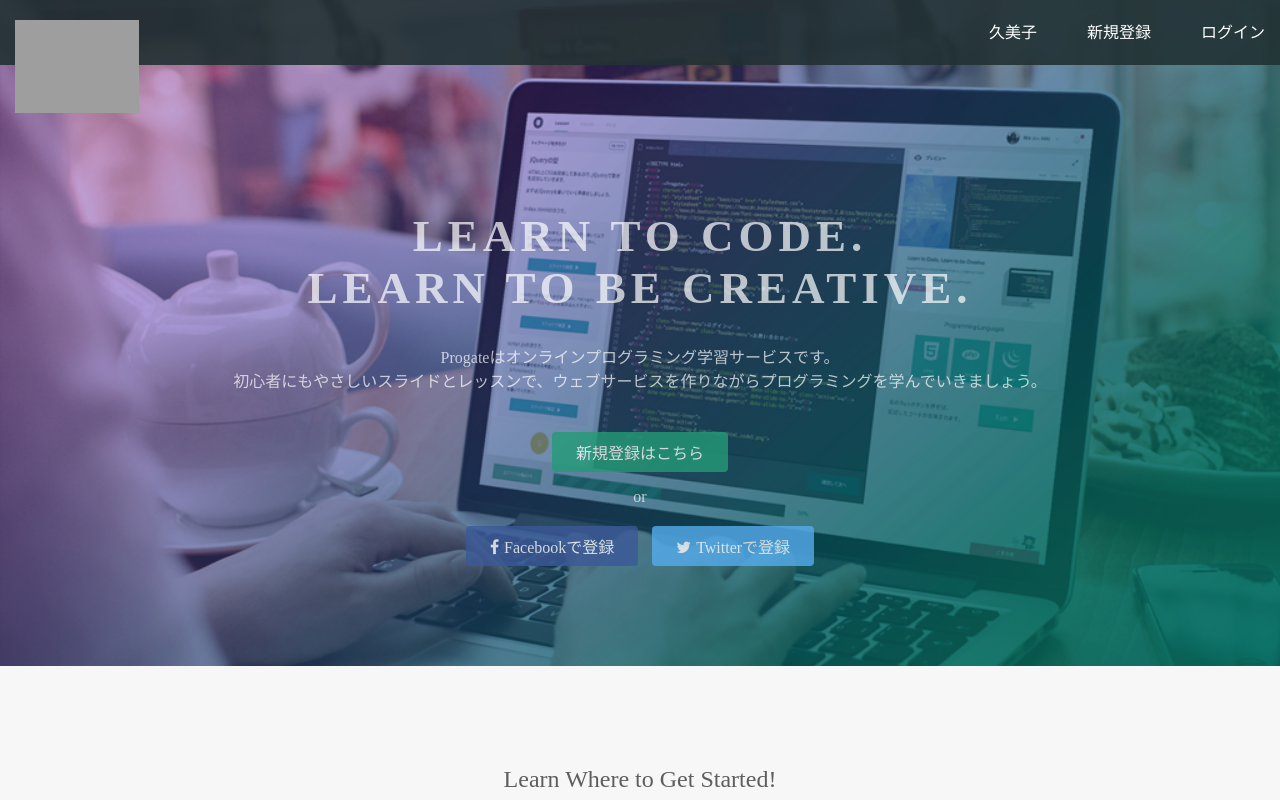
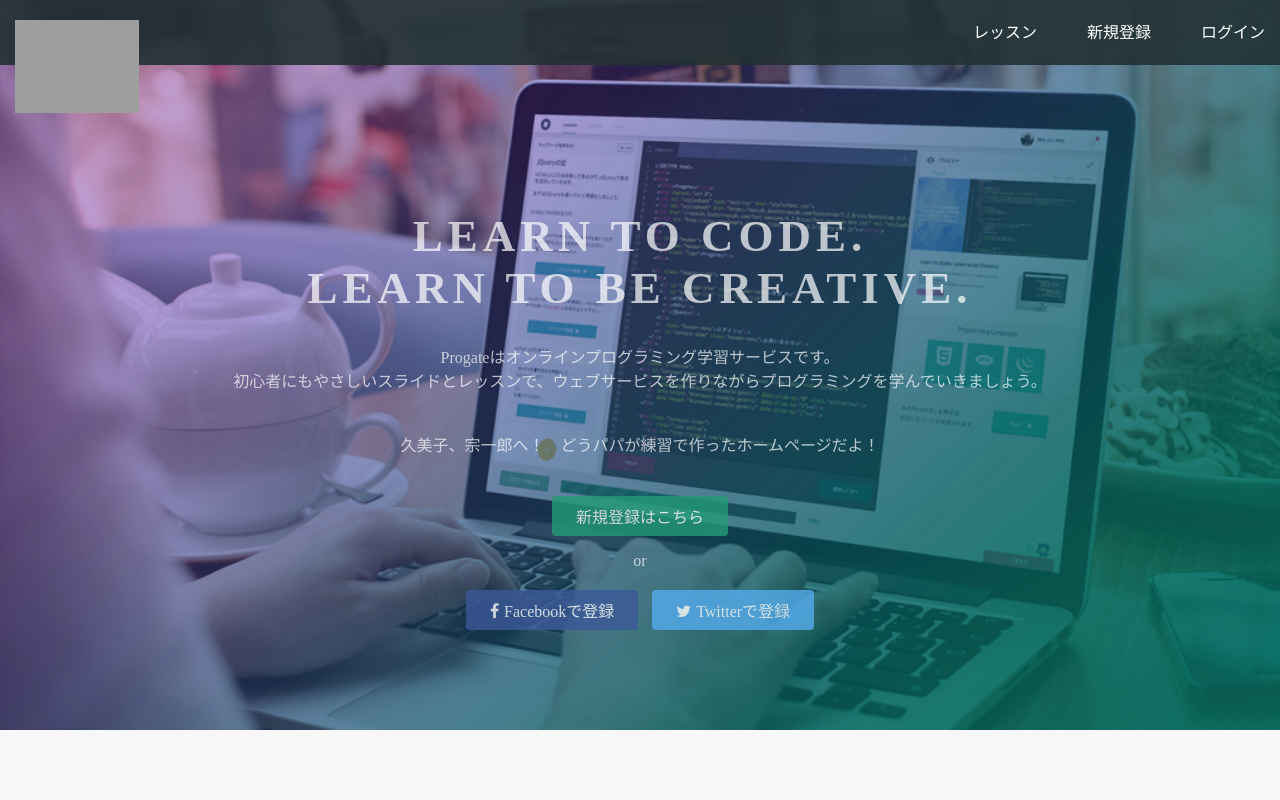
Before and after one commit to kusotoma/ma, a plain HTML site: page index.html in a window 1280 px wide. Shown: the top 800 px of the page. Drawn offline with Linux system fonts and the light colour scheme; grey boxes are pictures that could not be loaded.

Commit message:
Update index.html

```diff
--- a/index.html
+++ b/index.html
@@ -15,7 +15,7 @@
       </div>
       <span class="fa fa-bars menu-icon"></span>
       <div class="header-right">
-        <a href="#">久美子</a>
+        <a href="#">レッスン</a>
         <a href="#">新規登録</a>
         <a href="#" class="login">ログイン</a>
       </div>
@@ -25,6 +25,7 @@
     <div class="container">
       <h1>LEARN TO CODE.<br>LEARN TO BE CREATIVE.</h1>
       <p>Progateはオンラインプログラミング学習サービスです。<br>初心者にもやさしいスライドとレッスンで、ウェブサービスを作りながらプログラミングを学んでいきましょう。</p>
+      <p>久美子、宗一郎へ！　どうパパが練習で作ったホームページだよ！<p>
       <div class="btn-wrapper">
         <a href="#" class="btn signup">新規登録はこちら</a>
         <p>or</p>
```
